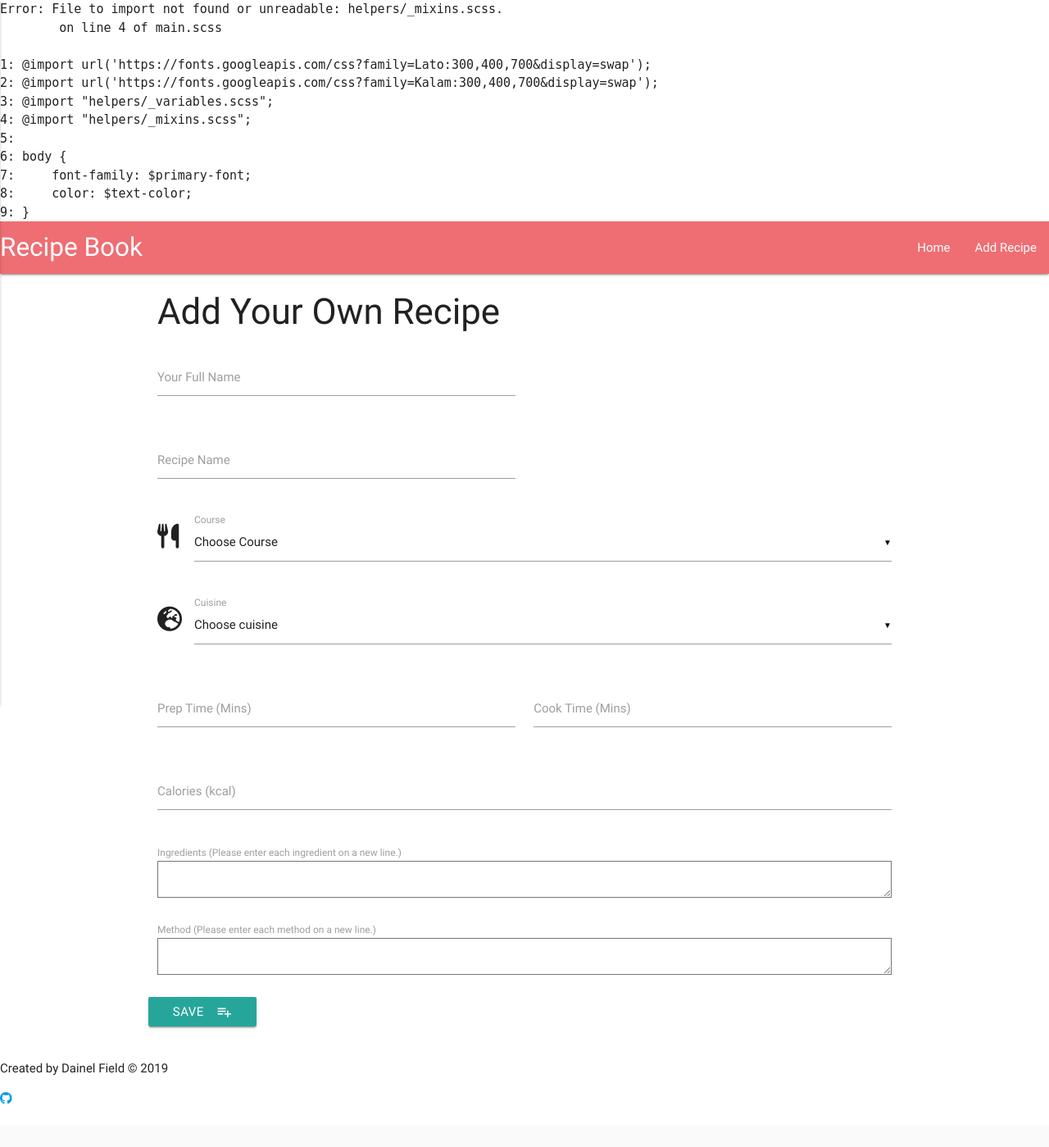
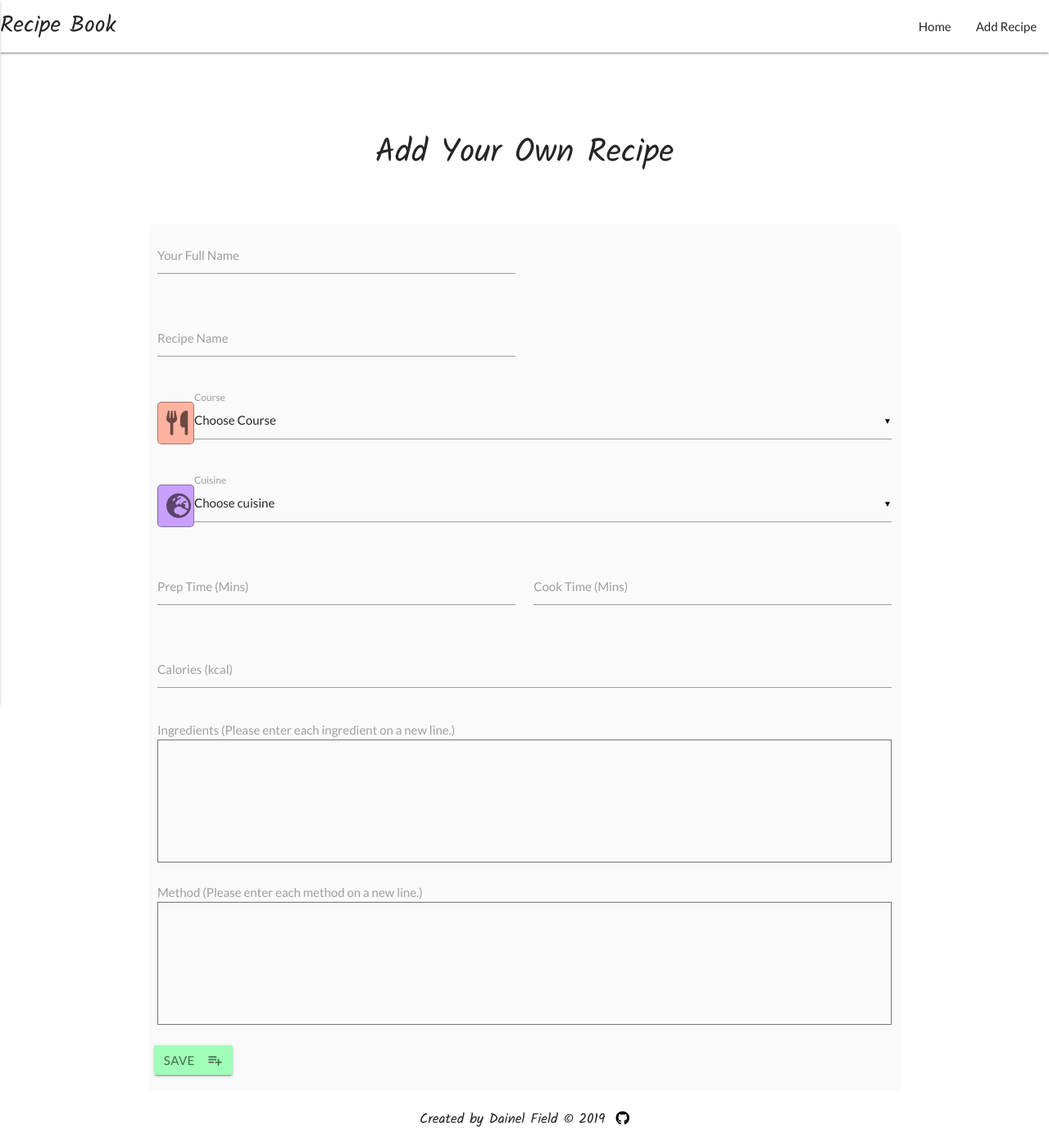
Before and after one commit to dan360z/Data-Centric-Project, a Flask app: page /add_recipe in a window 1280 px wide. Shown: the whole page at 82% size. Before the commit the page ends 1347 px from the top, so only its background shows below. Run offline with Flask 2, Linux system fonts and the light colour scheme; data that the repository does not hold is empty; some libraries are stand-ins or nearby versions.

Commit message:
Fixed validation errors in all html code and validated

```diff
--- a/static/scss/main.css
+++ b/static/scss/main.css
@@ -1,61 +1,233 @@
-/*
-Error: File to import not found or unreadable: helpers/_mixins.scss.
-        on line 4 of main.scss
+@import url("https://fonts.googleapis.com/css?family=Lato:300,400,700&display=swap");
+@import url("https://fonts.googleapis.com/css?family=Kalam:300,400,700&display=swap");
+body {
+  font-family: "Lato", sans-serif;
+  color: #262626; }
 
-1: @import url('https://fonts.googleapis.com/css?family=Lato:300,400,700&display=swap');
-2: @import url('https://fonts.googleapis.com/css?family=Kalam:300,400,700&display=swap');
-3: @import "helpers/_variables.scss";
-4: @import "helpers/_mixins.scss";
-5:
-6: body {
-7:     font-family: $primary-font;
-8:     color: $text-color;
-9: }
+/*----------Navigation----------*/
+nav {
+  background-color: #ffffff; }
+  nav .brand-logo {
+    color: #262626;
+    font-size: 28px;
+    font-family: "Kalam", cursive; }
+  nav .nav-wrapper .text-logo {
+    margin-left: 5px;
+    font-size: 25px;
+    color: #262626; }
 
-Backtrace:
-main.scss:4
-C:/Ruby26-x64/lib/ruby/gems/2.6.0/gems/sass-3.7.4/lib/sass/tree/import_node.rb:67:in `rescue in import'
-C:/Ruby26-x64/lib/ruby/gems/2.6.0/gems/sass-3.7.4/lib/sass/tree/import_node.rb:44:in `import'
-C:/Ruby26-x64/lib/ruby/gems/2.6.0/gems/sass-3.7.4/lib/sass/tree/import_node.rb:28:in `imported_file'
-C:/Ruby26-x64/lib/ruby/gems/2.6.0/gems/sass-3.7.4/lib/sass/tree/import_node.rb:37:in `css_import?'
-C:/Ruby26-x64/lib/ruby/gems/2.6.0/gems/sass-3.7.4/lib/sass/tree/visitors/perform.rb:310:in `visit_import'
-C:/Ruby26-x64/lib/ruby/gems/2.6.0/gems/sass-3.7.4/lib/sass/tree/visitors/base.rb:36:in `visit'
-C:/Ruby26-x64/lib/ruby/gems/2.6.0/gems/sass-3.7.4/lib/sass/tree/visitors/perform.rb:158:in `block in visit'
-C:/Ruby26-x64/lib/ruby/gems/2.6.0/gems/sass-3.7.4/lib/sass/stack.rb:79:in `block in with_base'
-C:/Ruby26-x64/lib/ruby/gems/2.6.0/gems/sass-3.7.4/lib/sass/stack.rb:135:in `with_frame'
-C:/Ruby26-x64/lib/ruby/gems/2.6.0/gems/sass-3.7.4/lib/sass/stack.rb:79:in `with_base'
-C:/Ruby26-x64/lib/ruby/gems/2.6.0/gems/sass-3.7.4/lib/sass/tree/visitors/perform.rb:158:in `visit'
-C:/Ruby26-x64/lib/ruby/gems/2.6.0/gems/sass-3.7.4/lib/sass/tree/visitors/base.rb:52:in `block in visit_children'
-C:/Ruby26-x64/lib/ruby/gems/2.6.0/gems/sass-3.7.4/lib/sass/tree/visitors/base.rb:52:in `map'
-C:/Ruby26-x64/lib/ruby/gems/2.6.0/gems/sass-3.7.4/lib/sass/tree/visitors/base.rb:52:in `visit_children'
-C:/Ruby26-x64/lib/ruby/gems/2.6.0/gems/sass-3.7.4/lib/sass/tree/visitors/perform.rb:167:in `block in visit_children'
-C:/Ruby26-x64/lib/ruby/gems/2.6.0/gems/sass-3.7.4/lib/sass/tree/visitors/perform.rb:179:in `with_environment'
-C:/Ruby26-x64/lib/ruby/gems/2.6.0/gems/sass-3.7.4/lib/sass/tree/visitors/perform.rb:166:in `visit_children'
-C:/Ruby26-x64/lib/ruby/gems/2.6.0/gems/sass-3.7.4/lib/sass/tree/visitors/base.rb:36:in `block in visit'
-C:/Ruby26-x64/lib/ruby/gems/2.6.0/gems/sass-3.7.4/lib/sass/tree/visitors/perform.rb:186:in `visit_root'
-C:/Ruby26-x64/lib/ruby/gems/2.6.0/gems/sass-3.7.4/lib/sass/tree/visitors/base.rb:36:in `visit'
-C:/Ruby26-x64/lib/ruby/gems/2.6.0/gems/sass-3.7.4/lib/sass/tree/visitors/perform.rb:157:in `visit'
-C:/Ruby26-x64/lib/ruby/gems/2.6.0/gems/sass-3.7.4/lib/sass/tree/visitors/perform.rb:10:in `visit'
-C:/Ruby26-x64/lib/ruby/gems/2.6.0/gems/sass-3.7.4/lib/sass/tree/root_node.rb:36:in `css_tree'
-C:/Ruby26-x64/lib/ruby/gems/2.6.0/gems/sass-3.7.4/lib/sass/tree/root_node.rb:29:in `render_with_sourcemap'
-C:/Ruby26-x64/lib/ruby/gems/2.6.0/gems/sass-3.7.4/lib/sass/engine.rb:389:in `_render_with_sourcemap'
-C:/Ruby26-x64/lib/ruby/gems/2.6.0/gems/sass-3.7.4/lib/sass/engine.rb:307:in `render_with_sourcemap'
-C:/Ruby26-x64/lib/ruby/gems/2.6.0/gems/sass-3.7.4/lib/sass/plugin/compiler.rb:462:in `update_stylesheet'
-C:/Ruby26-x64/lib/ruby/gems/2.6.0/gems/sass-3.7.4/lib/sass/plugin/compiler.rb:215:in `block in update_stylesheets'
-C:/Ruby26-x64/lib/ruby/gems/2.6.0/gems/sass-3.7.4/lib/sass/plugin/compiler.rb:209:in `each'
-C:/Ruby26-x64/lib/ruby/gems/2.6.0/gems/sass-3.7.4/lib/sass/plugin/compiler.rb:209:in `update_stylesheets'
-C:/Ruby26-x64/lib/ruby/gems/2.6.0/gems/sass-3.7.4/lib/sass/plugin/compiler.rb:443:in `on_file_changed'
-C:/Ruby26-x64/lib/ruby/gems/2.6.0/gems/sass-3.7.4/lib/sass/plugin/compiler.rb:320:in `block in watch'
-C:/Ruby26-x64/lib/ruby/gems/2.6.0/gems/sass-listen-4.0.0/lib/sass-listen/event/config.rb:23:in `call'
-C:/Ruby26-x64/lib/ruby/gems/2.6.0/gems/sass-listen-4.0.0/lib/sass-listen/event/processor.rb:115:in `_process_changes'
-C:/Ruby26-x64/lib/ruby/gems/2.6.0/gems/sass-listen-4.0.0/lib/sass-listen/event/processor.rb:19:in `block in loop_for'
-C:/Ruby26-x64/lib/ruby/gems/2.6.0/gems/sass-listen-4.0.0/lib/sass-listen/event/processor.rb:15:in `loop'
-C:/Ruby26-x64/lib/ruby/gems/2.6.0/gems/sass-listen-4.0.0/lib/sass-listen/event/processor.rb:15:in `loop_for'
-C:/Ruby26-x64/lib/ruby/gems/2.6.0/gems/sass-listen-4.0.0/lib/sass-listen/event/loop.rb:84:in `_wait_for_changes'
-C:/Ruby26-x64/lib/ruby/gems/2.6.0/gems/sass-listen-4.0.0/lib/sass-listen/event/loop.rb:42:in `block in setup'
-C:/Ruby26-x64/lib/ruby/gems/2.6.0/gems/sass-listen-4.0.0/lib/sass-listen/internals/thread_pool.rb:6:in `block in add'
-*/
-body:before {
-  white-space: pre;
-  font-family: monospace;
-  content: "Error: File to import not found or unreadable: helpers/_mixins.scss.\A         on line 4 of main.scss\A \A 1: @import url('https://fonts.googleapis.com/css?family=Lato:300,400,700&display=swap');\A 2: @import url('https://fonts.googleapis.com/css?family=Kalam:300,400,700&display=swap');\A 3: @import \"helpers/_variables.scss\";\A 4: @import \"helpers/_mixins.scss\";\A 5: \A 6: body {\A 7:     font-family: $primary-font;\A 8:     color: $text-color;\A 9: }"; }
+nav ul a {
+  color: #262626; }
+
+nav .button-collapse i {
+  color: #262626; }
+
+/*-----------------Introduction------------------*/
+.overlay {
+  background-color: rgba(0, 0, 0, 0.4);
+  height: 65vh; }
+
+.background-image {
+  background: url(https://www.sanpellegrino.com/media//international/spyc2019/Sanpellegrino_SPYC_teaser_POST_01.jpg) no-repeat center center scroll;
+  -webkit-background-size: cover;
+  -moz-background-size: cover;
+  -o-background-size: cover;
+  background-size: cover;
+  height: 65vh;
+  margin-bottom: 50px; }
+
+.title {
+  color: #ffffff; }
+  .title span {
+    color: #262626; }
+
+h1, h3 {
+  text-align: center;
+  padding-top: 100px;
+  margin: 0;
+  font-family: "Kalam", cursive; }
+
+h1 {
+  font-size: 50px; }
+
+.intro {
+  color: #ffffff;
+  text-align: center;
+  font-size: 20px;
+  padding: 0 30px; }
+
+.sort-wrapper {
+  height: 40px; }
+  .sort-wrapper h5 {
+    display: inline; }
+  .sort-wrapper a {
+    display: inline;
+    font-size: 28px; }
+  .sort-wrapper li a {
+    color: #262626; }
+
+.course-btns-wrapper {
+  text-align: center;
+  margin: 12px 0;
+  overflow: auto;
+  white-space: nowrap; }
+
+.recipes-count {
+  text-align: center;
+  font-size: 17px;
+  margin-bottom: 8px; }
+
+/*-------------------Recipe Cards-----------------*/
+.card {
+  cursor: pointer; }
+  .card:hover {
+    background-color: #fafafa;
+    transform: rotate(1deg);
+    transition: all 0.30s ease-in-out;
+    -moz-transition: all 0.30s ease-in-out;
+    -webkit-transition: all 0.30s ease-in-out;
+    -o-transition: all 0.30s ease-in-out; }
+  .card .card-content {
+    padding: 10px 24px; }
+    .card .card-content span {
+      color: #262626;
+      text-align: center; }
+    .card .card-content .card-title {
+      font-family: "Kalam", cursive;
+      font-weight: 300; }
+    .card .card-content .card-image i {
+      margin: 10px auto; }
+    .card .card-content p {
+      display: inline-block;
+      margin: 5px 5px;
+      color: #949494; }
+      .card .card-content p i {
+        font-size: 1.3em;
+        vertical-align: sub; }
+    .card .card-content .card-image {
+      text-align: center;
+      font-size: 50px;
+      color: #262626; }
+
+/*----------------Icon and Button Colors---------------*/
+.icon {
+  border: 0.5px solid #2626266b;
+  border-radius: 5px;
+  padding: 10px;
+  font-size: 25px; }
+
+.btn {
+  margin: 0 7px;
+  padding: 0 12px; }
+  .btn:hover {
+    background-color: #92c4ff; }
+
+.all, .add {
+  background-color: #ffa8e0;
+  color: #885982; }
+
+.Breakfast, .submit {
+  background-color: #a0ffb9;
+  color: #436a4d; }
+
+.Lunch {
+  background-color: #f5ffa0;
+  color: #656241; }
+
+.Dinner {
+  background-color: #ffb2a0;
+  color: #6a4a43; }
+
+.Desert, .cuisine, .sort {
+  background-color: #c9a0ff;
+  color: #5b436a; }
+
+.Snack {
+  background-color: #f7c990;
+  color: #776940; }
+
+.Beverage, .prep, .edit {
+  background-color: #8defff;
+  color: #508588; }
+
+.cals {
+  background-color: #ffbfbf;
+  color: #ff0101; }
+
+.delete {
+  background-color: #f87575;
+  color: #844747; }
+
+/*----------------Full Recipe Page---------------*/
+h3 {
+  font-size: 40px;
+  margin-bottom: 10px; }
+
+.likes-wrapper i {
+  color: #949494;
+  vertical-align: middle;
+  cursor: pointer; }
+.likes-wrapper .favorite {
+  color: #ff4a59;
+  cursor: default; }
+.likes-wrapper p {
+  display: inline;
+  font-size: 18px;
+  font-family: "Kalam", cursive;
+  color: #262626; }
+
+.info-wrapper {
+  border-radius: 10px;
+  margin: 55px 0 15px 0; }
+  .info-wrapper p {
+    margin: 3px 0; }
+  .info-wrapper span {
+    font-weight: 700; }
+  .info-wrapper i {
+    font-size: 1.3em;
+    vertical-align: sub; }
+
+.instructions {
+  background-color: #fafafa;
+  border-radius: 5px; }
+  .instructions h5 {
+    font-family: "Kalam", cursive; }
+  .instructions li {
+    margin: 8px 0; }
+    .instructions li span {
+      font-weight: 700; }
+
+/*----------------Add/Edit Recipe Form---------------*/
+form {
+  margin-top: 55px;
+  background-color: #fafafa;
+  border-radius: 5px; }
+
+label {
+  font-size: 15px; }
+
+textarea {
+  height: 150px;
+  font-size: 13px;
+  resize: none; }
+
+/*----------------Footer----------------------*/
+footer {
+  text-align: center;
+  font-size: 17px; }
+  footer p {
+    margin-right: 10px;
+    display: inline;
+    font-family: "Kalam", cursive; }
+  footer a {
+    display: inline;
+    color: #000; }
+    footer a:hover {
+      color: #858585; }
+
+/*----------------Media Queries for medium and large screens---------------*/
+@media (min-width: 576px) {
+  h1 {
+    font-size: 60px; } }
+
+/*# sourceMappingURL=main.css.map */
--- a/static/scss/main.scss
+++ b/static/scss/main.scss
@@ -1,7 +1,6 @@
 @import url('https://fonts.googleapis.com/css?family=Lato:300,400,700&display=swap');
 @import url('https://fonts.googleapis.com/css?family=Kalam:300,400,700&display=swap');
 @import "helpers/_variables.scss";
-@import "helpers/_mixins.scss";
 
 body {
     font-family: $primary-font;
--- a/templates/addrecipe.html
+++ b/templates/addrecipe.html
@@ -7,7 +7,7 @@
         <form action="{{url_for('insert_recipe')}}" method="POST" class="col s12">
             <div class="row">
                 <div class="input-field col s12 m6">
-                    <input name="author" id="first_name" type="text" class="validate" required>
+                    <input name="author" id="full_name" type="text" class="validate" required>
                     <label for="full_name">Your Full Name</label>
                 </div>
             </div>
@@ -28,7 +28,7 @@
                         {% endfor %}
 
                     </select>
-                    <label>Course</label>
+                    <label for="course">Course</label>
                 </div>
             </div>
             <div class="row">
@@ -41,7 +41,7 @@
                         {% endfor %}
 
                     </select>
-                    <label>Cuisine</label>
+                    <label for="cuisine">Cuisine</label>
                 </div>
             </div>
 
@@ -66,15 +66,15 @@
 
             <div class="row">
                 <div class="col s12">
-                    <label for="first_name">Ingredients (Please enter each ingredient on a new line.)</label>
-                    <textarea name="ingredients" id="ingredients" type="text" required></textarea>
+                    <label for="ingredients">Ingredients (Please enter each ingredient on a new line.)</label>
+                    <textarea name="ingredients" id="ingredients" required></textarea>
                 </div>
             </div>
 
             <div class="row">
                 <div class="col s12">
                     <label for="method">Method (Please enter each method on a new line.)</label>
-                    <textarea name="method" id="method" type="text" required></textarea>
+                    <textarea name="method" id="method" required></textarea>
                 </div>
             </div>
 
@@ -87,5 +87,5 @@
         </form>
         <!--Add Recipe Form-->
     </div>
-
-    {% endblock %}
+</div>
+{% endblock %}
```
Also changed, not shown: templates/editrecipe.html (+10 -10 lines), README.md (added), 1 other file.
